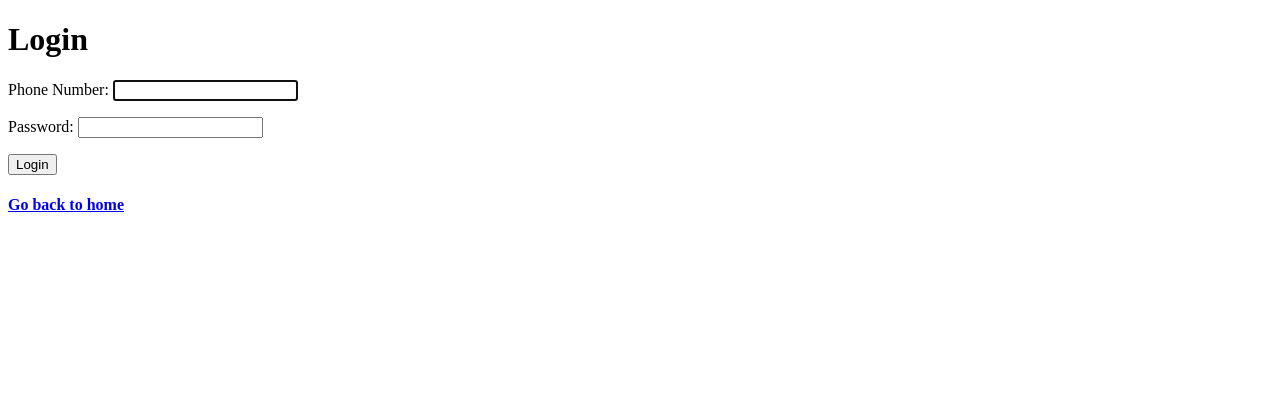
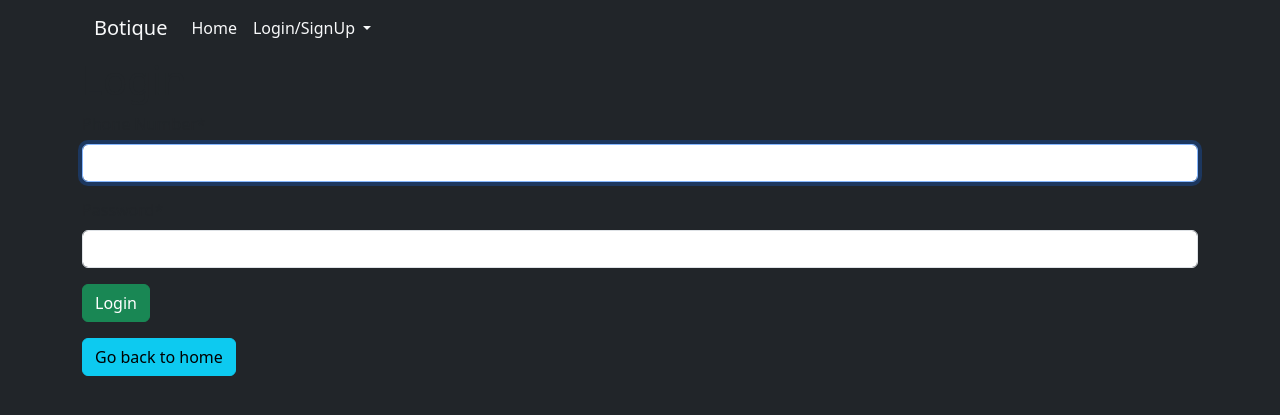
Before and after one commit to sobhan661/Botique, a Django app: page /login in a window 1280 px wide. Shown: the top 415 px of the page. Run offline with Django 5.2, Linux system fonts and the light colour scheme; some libraries are stand-ins or nearby versions.

Commit message:
feat: add ui for some parts of site

```diff
--- a/templates/base.html
+++ b/templates/base.html
@@ -3,13 +3,61 @@
 <head>
   <meta charset="UTF-8">
   <meta name="viewport" content="width=device-width, initial-scale=1.0">
+  <link href="https://cdn.jsdelivr.net/npm/bootstrap@5.3.8/dist/css/bootstrap.min.css" rel="stylesheet" integrity="sha384-sRIl4kxILFvY47J16cr9ZwB07vP4J8+LH7qKQnuqkuIAvNWLzeN8tE5YBujZqJLB" crossorigin="anonymous">
   <title>
     {% block title %}
     {% endblock title %}
   </title>
+
+  <style>
+    body {
+      background-color: #212529 !important;
+    }
+  </style>
+
 </head>
 <body>
+  <div class="container">
+    <nav class="navbar navbar-expand-lg bg-dark sticky-top">
+      <div class="container-fluid">
+        <a class="navbar-brand text-light" href="{% url 'home' %}">Botique</a>
+        <button class="navbar-toggler" type="button" data-bs-toggle="collapse" data-bs-target="#navbarSupportedContent" aria-controls="navbarSupportedContent" aria-expanded="false" aria-label="Toggle navigation">
+        <span class="navbar-toggler-icon"></span>
+        </button>
+        <div class="collapse navbar-collapse" id="navbarSupportedContent">
+          <ul class="navbar-nav me-auto mb-2 mb-lg-0">
+            <li class="nav-item">
+              <a class="nav-link text-light active" href="#">
+                Home
+              </a>
+            </li>
+            <li class="nav-item dropdown">
+              <a class="nav-link text-light dropdown-toggle" href="#" role="button" data-bs-toggle="dropdown" aria-expanded="false">
+                {% if user.is_authenticated %}
+                  {{ user.get_full_name }}
+                {% else %}
+                  Login/SignUp
+                {% endif %}
+              </a>
+              <ul class="dropdown-menu">
+                {% if user.is_authenticated %}
+                  <li><a class="dropdown-item" href="{% url 'profile' %}">Profile</a></li>
+                  <li><hr class="dropdown-divider"></li>
+                  <li><a class="dropdown-item" href="{% url 'logout' %}">Logout</a></li>
+                {% else %}
+                  <li><a class="dropdown-item" href="{% url 'login' %}">Login</a></li>
+                  <li><a class="dropdown-item" href="{% url 'signup' %}">SignUp</a></li>
+                {% endif %}
+              </ul>
+            </li>
+            </li>
+          </ul>
+        </div>
+    </div>
+  </nav>
+</div>
   {% block content %}
   {% endblock content %}
 </body>
+<script src="https://cdn.jsdelivr.net/npm/bootstrap@5.3.8/dist/js/bootstrap.bundle.min.js" integrity="sha384-FKyoEForCGlyvwx9Hj09JcYn3nv7wiPVlz7YYwJrWVcXK/BmnVDxM+D2scQbITxI" crossorigin="anonymous"></script>
 </html>
--- a/templates/home.html
+++ b/templates/home.html
@@ -14,7 +14,7 @@ Home
     </p>
     <h2>
       <form action="{% url 'logout' %}" method="post"> {% csrf_token %}
-        <button type="submit">
+        <button class="btn btn-success" type="submit">
           LogOut
         </button>
       </form>
--- a/templates/registration/login.html
+++ b/templates/registration/login.html
@@ -1,22 +1,24 @@
 {% extends "base.html" %}
+{% load crispy_forms_tags %}
 
 {% block title %}
   Login
 {% endblock title %}
 
 {% block content %}
+  <div class="container">
     <h1>
       Login
     </h1>
     <form action="" method="post"> {% csrf_token %}
-    {{ form.as_p }}
-    <button type="submit">
+      {{ form|crispy }}
+      <button class="btn btn-success" type="submit">
         Login
       </button>
     </form>
-  <h4>
-    <a href="{% url 'home' %}">
+    <p></p>
+      <a href="{% url 'home' %}" class="btn btn-info">
         Go back to home
       </a>
-  </h4>
+  </div>
 {% endblock content %}
--- a/website/settings.py
+++ b/website/settings.py
@@ -41,7 +41,8 @@ INSTALLED_APPS = [
     "accounts",
     "core",
     "items",
-    "django_bootstrap5",
+    "crispy_forms",
+    "crispy_bootstrap5",
 ]
 
 MIDDLEWARE = [
@@ -132,3 +133,6 @@ LOGIN_REDIRECT_URL = "home"
 LOGOUT_REDIRECT_URL = "login"
 
 LOGIN_URL = "login"
+
+CRISPY_ALLOWED_TEMPLATE_PACKS = "bootstrap5"  # new
+CRISPY_TEMPLATE_PACK = "bootstrap5"  # new
```
Also changed, not shown: templates/registration/signup.html (+7 -5 lines). Lines whose indentation alone changed are shown as unchanged.
